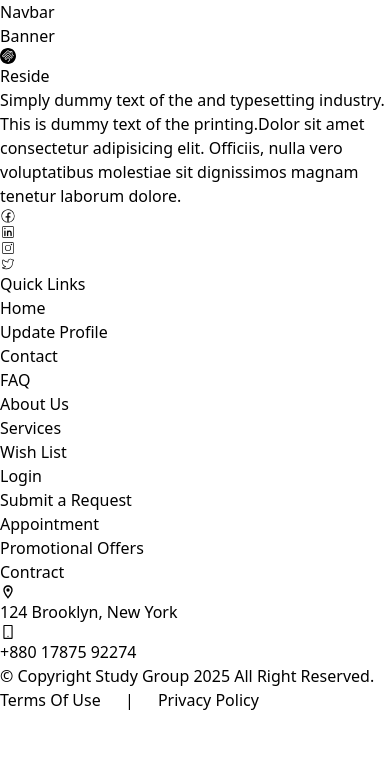
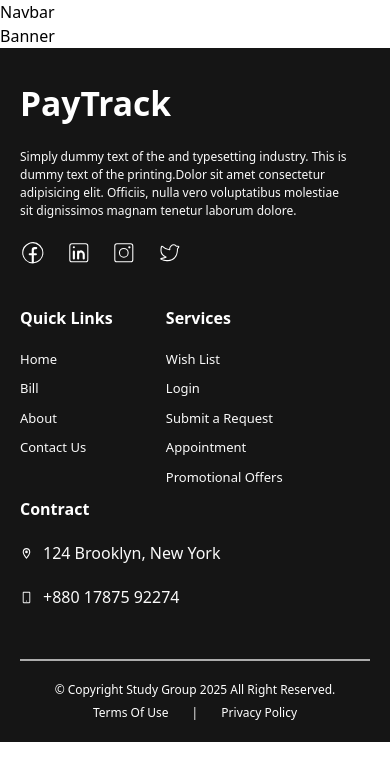
Before and after one commit to shsobur/Study-Group-Client, a React (Vite) app: page / in a window 390 px wide. Shown: the top 780 px of the page. Built offline with nearby package versions, Linux system fonts and the light colour scheme.

Commit message:
Footer added

```diff
--- a/src/Layouts/Shared/Footer/Footer.css
+++ b/src/Layouts/Shared/Footer/Footer.css
@@ -0,0 +1,241 @@
+.main_footer_section_outer_container {
+  height: auto;
+  color: #ffffff;
+  background: #151515
+}
+
+.main_footer_section_inner_container {
+  max-width: 1530px;
+  margin: auto;
+  padding: 50px 10px;
+}
+
+.footer_content_top_container {
+  display: flex;
+  align-items: flex-start;
+  justify-content: space-between;
+  padding-bottom: 80px;
+  border-bottom: 2px solid #d2d2d2cc;
+}
+
+.main_footer_title_container {
+  height: auto;
+  width: 40%;
+}
+
+.main_footer_Info_container {
+  height: auto;
+  width: 20%;
+}
+
+.footer_main_title_container {
+  display: flex;
+  align-items: center;
+  justify-content: flex-start;
+  gap: 10px;
+  text-align: left;
+}
+
+.footer_main_title_container h2 {
+  font-size: 2.5rem;
+  font-weight: 700;
+  color: #ffffff;
+}
+
+.footer_main_title_container h3 {
+  font-size: 2.3rem;
+  color: #8b5cf4;
+  border-radius: 80%;
+  background-color: #ffffff;
+}
+
+.main_footer_title_container p {
+  color: #fafafa;
+  font-size: 14px;
+  padding: 30px 10px 30px 0;
+}
+
+.footer_social_icon {
+  display: flex;
+  align-items: center;
+  justify-content: flex-start;
+  gap: 40px;
+  font-size: 2rem;
+  cursor: pointer;
+}
+
+.main_footer_Info_container h2 {
+  font-size: 1.5rem;
+  font-weight: 600;
+  padding-bottom: 20px;
+}
+
+.main_footer_Info_container p {
+  font-size: 16px;
+  color: #fafafa;
+  font-weight: 300;
+  padding-bottom: 10px;
+  cursor: pointer;
+}
+
+.main_footer_Info_container p:hover {
+  text-decoration: underline;
+}
+
+.footer_contact_info_container {
+  display: flex;
+  align-items: center;
+  justify-content: flex-start;
+  gap: 10px;
+  padding-bottom: 20px;
+  font-size: 16px;
+  color: #fafafa;
+}
+
+.footer_contact_info_container p {
+  font-size: 1.3rem;
+  padding: 0;
+}
+
+.footer_bottom_container {
+  display: flex;
+  align-items: center;
+  justify-content: space-between;
+  padding: 20px 0 0 0;
+  font-size: 14px;
+  font-weight: 300;
+}
+
+@media screen and (max-width: 1280px) {
+  .footer_main_title_container h2 {
+    font-size: 2.3rem;
+  }
+
+  .footer_main_title_container h3 {
+    font-size: 2.1rem;
+  }
+
+  .main_footer_Info_container h2 {
+    font-size: 1.3rem;
+  }
+}
+
+@media screen and (max-width: 1024px) {
+  .main_footer_section_outer_container {
+    padding: 20px 30px;
+  }
+
+  .footer_main_title_container h2 {
+    font-size: 2.1rem;
+  }
+
+  .footer_main_title_container h3 {
+    font-size: 1.9rem;
+  }
+
+  .main_footer_Info_container h2 {
+    font-size: 1.1rem;
+  }
+
+  .main_footer_title_container p {
+    font-size: 12px;
+    padding: 20px 10px 20px 0;
+  }
+}
+
+@media screen and (max-width: 768px) {
+  .main_footer_section_outer_container {
+    padding: 20px 10px;
+  }
+
+  .footer_content_top_container {
+    display: grid;
+    grid-template-columns: repeat(12, 1fr);
+  }
+
+  #footer_box-1 {
+    grid-column-start: 1;
+    grid-column-end: -1;
+  }
+
+  .main_footer_title_container {
+    width: 100%;
+  }
+
+  .main_footer_title_container {
+    padding: 10px 10px 20px 0;
+  }
+
+  .footer_content_top_container {
+    padding-bottom: 30px;
+  }
+
+  #footer_box-2 {
+    width: 100%;
+    grid-column-start: 1;
+    grid-column-end: 5;
+  }
+
+  #footer_box-3 {
+    width: 100%;
+    grid-column-start: 5;
+    grid-column-end: 9;
+  }
+  #footer_box-4 {
+    width: 100%;
+    grid-column-start: 9;
+    grid-column-end: -1;
+  }
+
+  .footer_bottom_container {
+    font-size: 12px;
+  }
+
+  .footer_social_icon {
+    font-size: 1.6rem;
+    gap: 20px;
+    margin-bottom: 20px;
+  }
+}
+
+@media screen and (max-width: 640px) {
+  .main_footer_Info_container h2 {
+    font-size: 1rem;
+  }
+
+  .main_footer_Info_container p {
+    font-size: 13px;
+  }
+
+  .footer_bottom_container {
+    flex-direction: column;
+    gap: 5px;
+  }
+}
+
+@media screen and (max-width: 475px) {
+  .main_footer_section_inner_container {
+    padding: 0px 10px;
+  }
+
+  .main_footer_title_container {
+    width: 100%;
+  }
+
+  #footer_box-2 {
+    width: 100%;
+    grid-column-start: 1;
+    grid-column-end: 6;
+  }
+
+  #footer_box-3 {
+    width: 100%;
+    grid-column-start: 6;
+    grid-column-end: -1;
+  }
+  #footer_box-4 {
+    width: 100%;
+    grid-column-start: 1;
+    grid-column-end: -1;
+  }
+}
--- a/src/Layouts/Shared/Footer/Footer.jsx
+++ b/src/Layouts/Shared/Footer/Footer.jsx
@@ -1,8 +1,12 @@
 import "./Footer.css";
-import { SiHomebridge } from "react-icons/si";
+
+// React icons__
+import { AiOutlineMobile } from "react-icons/ai";
 import { MdOutlineLocationOn } from "react-icons/md";
-import { AiOutlineMobile } from "react-icons/ai";
 import { CiFacebook, CiInstagram, CiLinkedin, CiTwitter } from "react-icons/ci";
+
+// Imported package__
+import { Link } from "react-router";
 
 const Footer = () => {
   const currentYear = new Date().getFullYear();
@@ -15,12 +19,7 @@ const Footer = () => {
             <div className="footer_content_top_container">
               <div id="footer_box-1" className="main_footer_title_container">
                 <div className="footer_main_title_container">
-                  <h3>
-                    <SiHomebridge />
-                  </h3>
-                  <h2>
-                    Reside<span className="text-[#ffffff]">Nest</span>
-                  </h2>
+                  <h2>PayTrack</h2>
                 </div>
 
                 <p>
@@ -32,27 +31,48 @@ const Footer = () => {
 
                 <div className="footer_social_icon">
                   <h4>
-                    <CiFacebook />
+                    <a href="https://www.facebook.com/zuck" target="main">
+                      <CiFacebook />
+                    </a>
                   </h4>
                   <h4>
-                    <CiLinkedin />
+                    <a
+                      href="https://www.linkedin.com/in/ryanroslansky/"
+                      target="main"
+                    >
+                      <CiLinkedin />
+                    </a>
                   </h4>
                   <h4>
-                    <CiInstagram />
+                    <a
+                      href="https://www.instagram.com/kevin/?hl=en"
+                      target="main"
+                    >
+                      <CiInstagram />
+                    </a>
                   </h4>
                   <h4>
-                    <CiTwitter />
+                    <a href="https://x.com/kevin" target="main">
+                      <CiTwitter />
+                    </a>
                   </h4>
                 </div>
               </div>
 
               <div id="footer_box-2" className="main_footer_Info_container">
                 <h2>Quick Links</h2>
-                <p>Home</p>
-                <p>Update Profile</p>
-                <p>Contact</p>
-                <p>FAQ</p>
-                <p>About Us</p>
+                <p>
+                  <Link to="/">Home</Link>
+                </p>
+                <p>
+                  <Link to="/bill">Bill</Link>
+                </p>
+                <p>
+                  <Link to="/about">About</Link>
+                </p>
+                <p>
+                  <Link to="/contact">Contact Us</Link>
+                </p>
               </div>
 
               <div id="footer_box-3" className="main_footer_Info_container">
@@ -83,7 +103,7 @@ const Footer = () => {
               </div>
             </div>
 
-            <div className="footer_bottam_container">
+            <div className="footer_bottom_container">
               <div>© Copyright Study Group {currentYear} All Right Reserved.</div>
               <div>
                 Terms Of Use <span className="pl-5 pr-5">|</span> Privacy Policy
```
